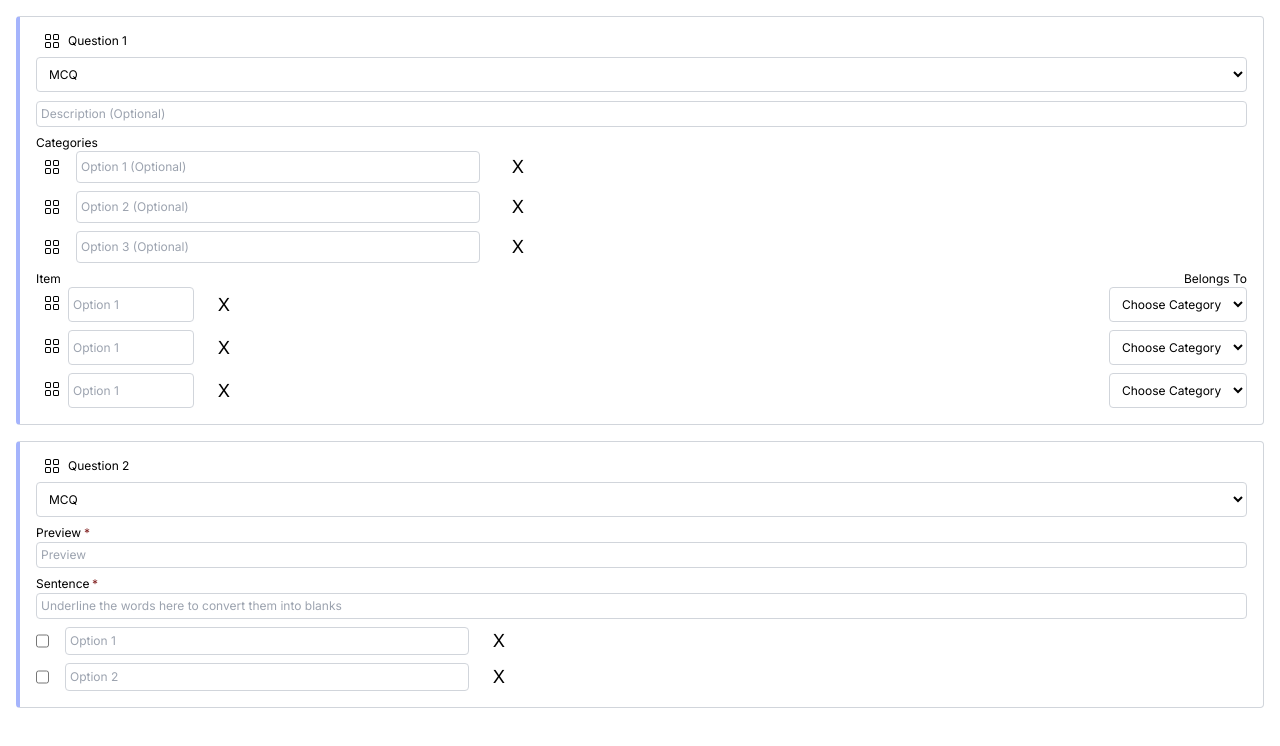
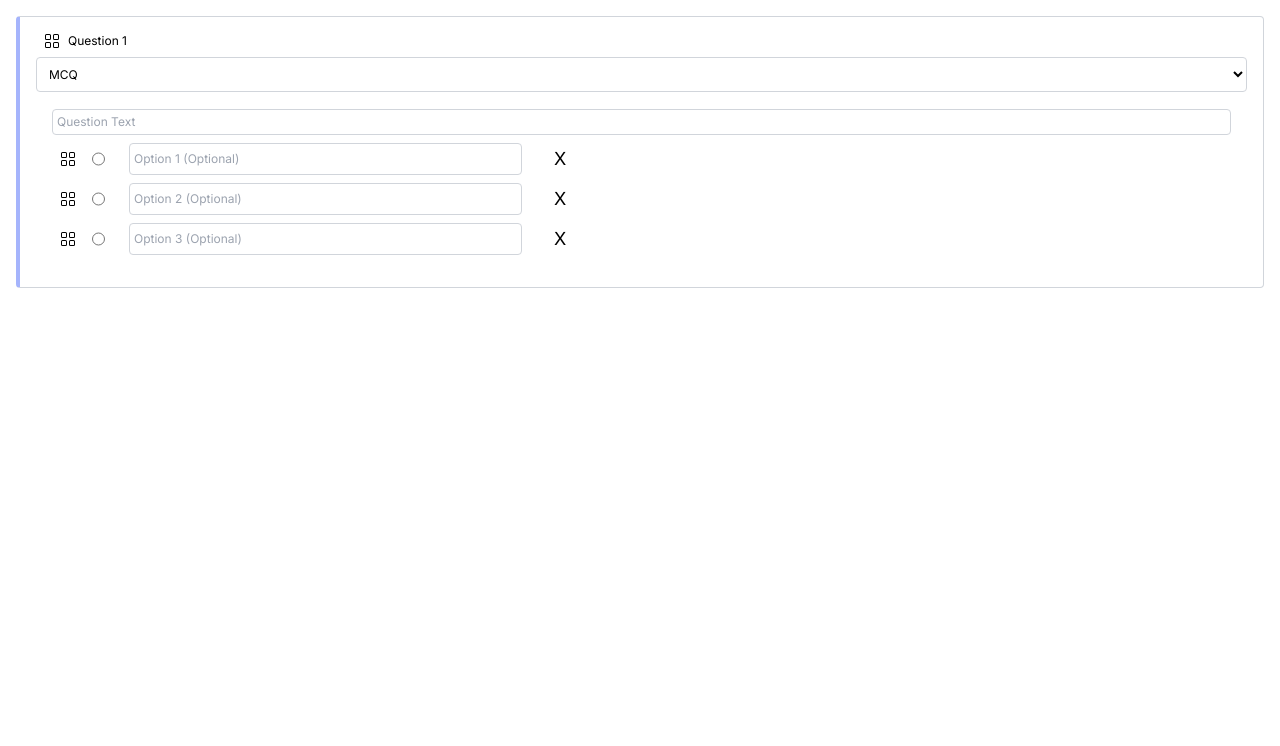
Before and after one commit to rahilansari261/super_form, a Next.js app: page / in a window 1280 px wide. Shown: the top 746 px of the page. Built offline with nearby package versions, Linux system fonts and the light colour scheme.

Commit message:
dnd added to uestions as well

```diff
--- a/app/layout.js
+++ b/app/layout.js
@@ -4,7 +4,7 @@ import { Inter } from "next/font/google";
 const inter = Inter({ subsets: ["latin"] });
 
 export const metadata = {
-  title: "Super Form",
+  title: "Super Form Builder 💪",
   description: "Super Form is a Form Builder 💪",
 };
 
--- a/components/Comprehension.jsx
+++ b/components/Comprehension.jsx
@@ -10,8 +10,8 @@ const Comprehension = (props) => {
         rows="5"
         placeholder="Type passage here"
       ></textarea>
-      {props.quiz.map((item, index) => (
-        <Mcq key={index} customStyle={props.mcqStyle} />
+      {props.mcqs.map((item, index) => (
+        <Mcq key={index} inComprehension={true}/>
       ))}
     </div>
   );
--- a/components/FormBuilder.jsx
+++ b/components/FormBuilder.jsx
@@ -10,12 +10,20 @@ import { BsGrid } from "react-icons/bs";
 import { useState } from "react";
 
 const FormBuilder = () => {
-  const questionArray = [
-    { id: "1", ques: <Categorize /> },
-    { id: "2", ques: <Cloze /> },
+  const allQuestions = [
+    // {
+    //   id: "2",
+    //   questionType: "Comprehension",
+    //   questionComponent: <Comprehension mcqs={[{ id: "1" }]} />,
+    // },
+    {
+      id: "1",
+      questionType: "Mcq",
+      questionComponent: <Mcq />,
+    },
   ];
 
-  const [questions, setQuestions] = useState(questionArray);
+  const [questions, setQuestions] = useState(allQuestions);
   function handleOnDragEnd(result) {
     if (!result.destination) return;
     const items = Array.from(questions);
@@ -24,13 +32,12 @@ const FormBuilder = () => {
     setQuestions(items);
   }
 
-  const mcqStyle = `rounded border border-gray-300`;
   return (
     <DragDropContext onDragEnd={handleOnDragEnd}>
       <Droppable droppableId="form">
         {(provided) => (
           <div {...provided.droppableProps} ref={provided.innerRef}>
-            {questions.map(({ id, ques }, index) => {
+            {questions.map(({ id, questionType, questionComponent }, index) => {
               return (
                 <Draggable
                   key={id}
@@ -61,7 +68,7 @@ const FormBuilder = () => {
                         <option value="cloze">Cloze</option>
                         <option value="categorize">Categorize</option>
                       </select>
-                      {ques}
+                      {questionComponent}
                     </div>
                   )}
                 </Draggable>
--- a/components/Mcq/McqQuestion.jsx
+++ b/components/Mcq/McqQuestion.jsx
@@ -19,6 +19,7 @@ const Mcq = (props) => {
     items.splice(result.destination.index, 0, reorderedItem);
     setMcq(items);
   }
+  const borderAroundStyle = `rounded border border-gray-300`;
 
   return (
     <DragDropContext onDragEnd={handleOnDragEnd}>
@@ -30,15 +31,21 @@ const Mcq = (props) => {
                 <Draggable key={id} draggableId={id} index={index}>
                   {(provided) => (
                     <div
-                      className={` px-4 py-2 mb-2 ${props.customStyle}`}
+                      className={` px-4 py-2 mb-2 ${
+                        props.inComprehension ? borderAroundStyle : `px-0 py-0`
+                      }`}
                       ref={provided.innerRef}
                       {...provided.draggableProps}
                     >
+                      {props.inComprehension && (
+                        <div>
                           <div className="flex ">
                             <div className="p-2" {...provided.dragHandleProps}>
                               <BsGrid className="self-center" />
                             </div>
-                        <div className="text-xs self-center">Question {id}</div>
+                            <div className="text-xs self-center">
+                              Question {id}
+                            </div>
                           </div>
                           <select
                             className="w-full bg-white p-2 rounded border border-gray-300 outline-none text-xs mb-2"
@@ -47,6 +54,9 @@ const Mcq = (props) => {
                           >
                             <option value="mcq">MCQ</option>
                           </select>
+                        </div>
+                      )}
+
                       <input
                         className="w-full bg-white p-1 rounded border border-gray-300 outline-none text-xs mb-2"
                         id="ques"
```
Lines whose indentation alone changed are shown as unchanged.
